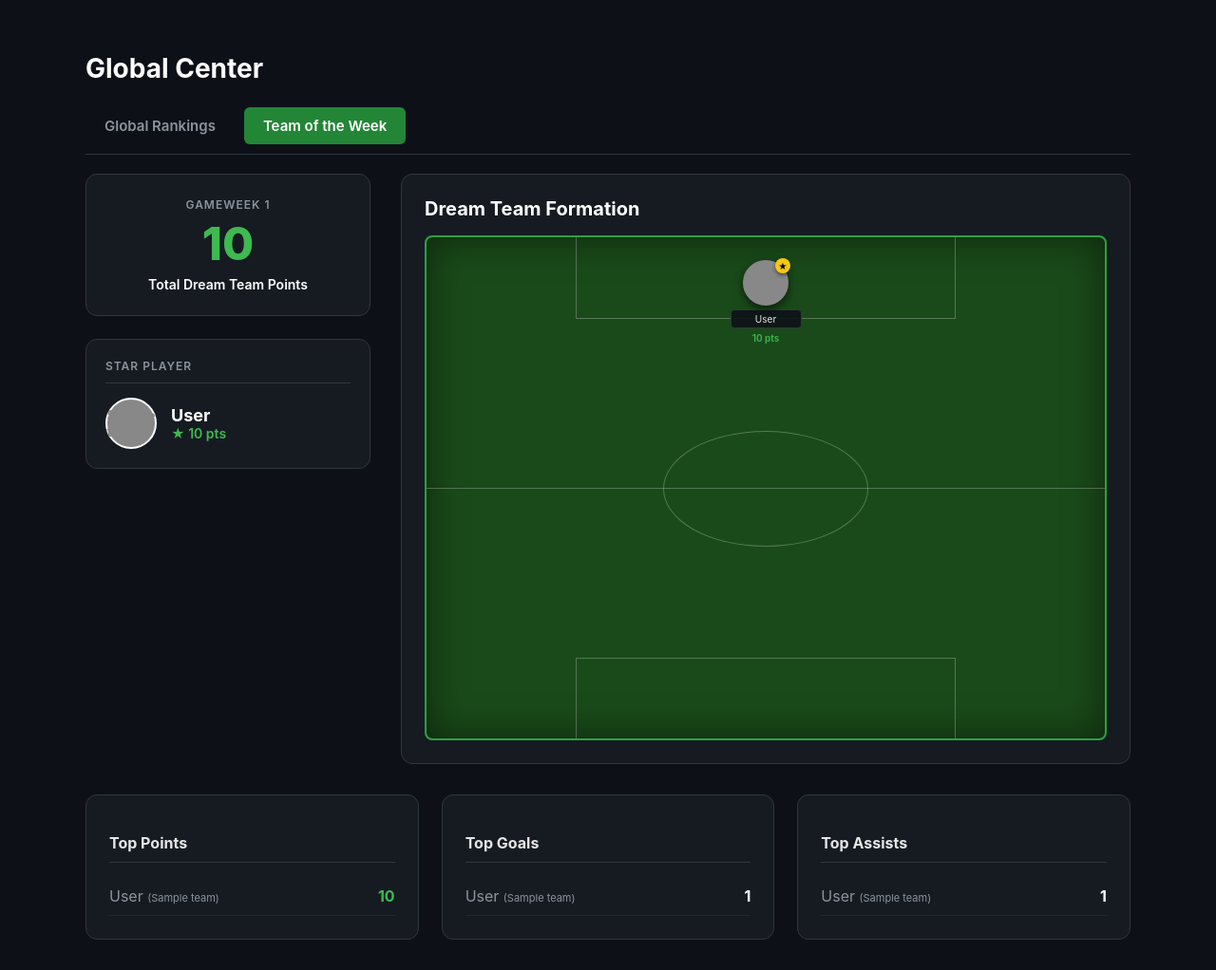
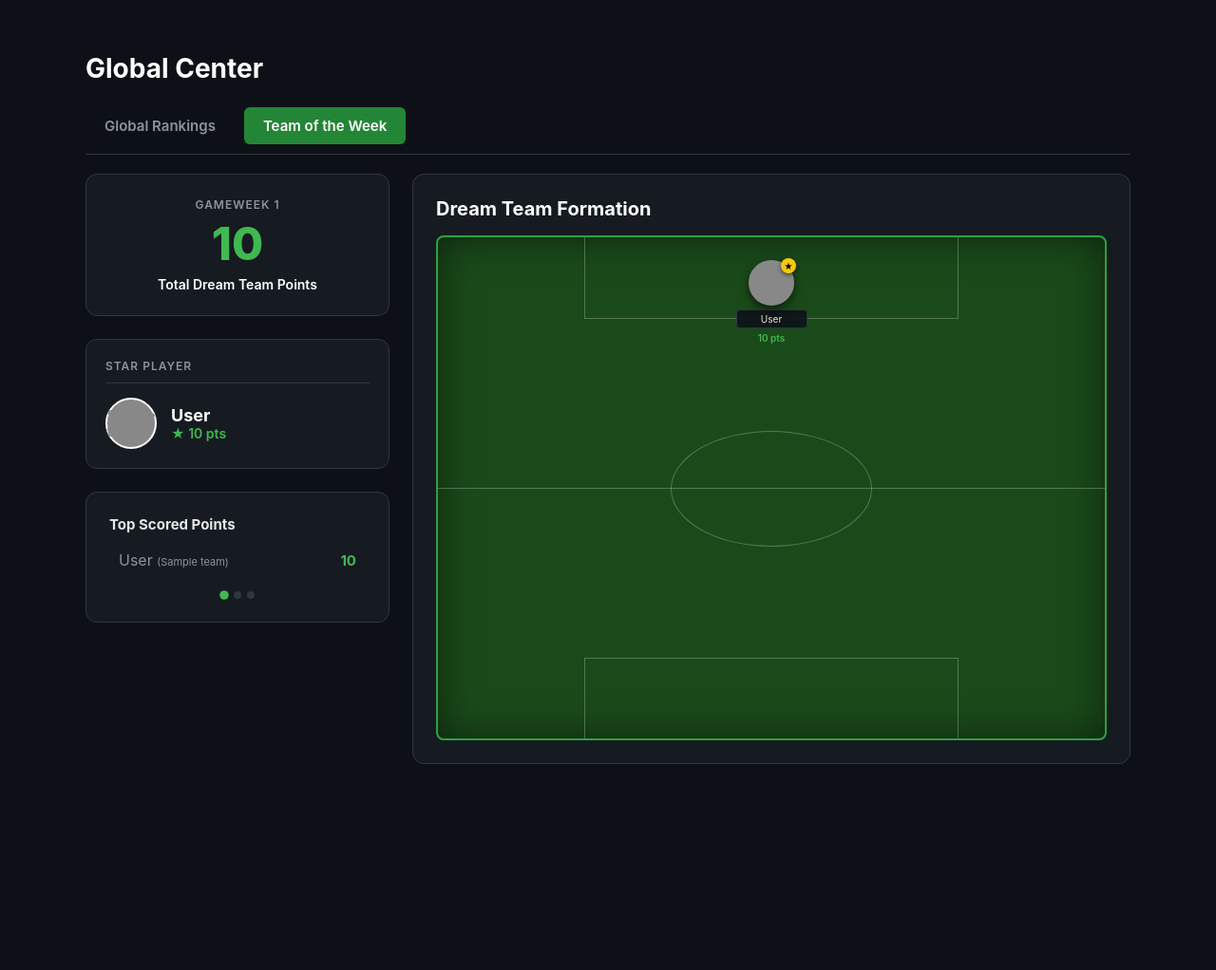
Before and after one commit to papingothegamer/matchday, a Django app: page /leaderboard/?tab=totw in a window 1280 px wide. Shown: the part 62-1084 px from the top of the page at 95% size. After the commit the page ends 867 px from the top, so only its background shows below. Run offline with Django 5.2, Linux system fonts and the light colour scheme; a user stored in the database is signed in; tables that the repository leaves empty hold one stand-in row (values such as "Sample post").

Commit message:
style(ui): condense player stats into an animated carousel bento box inside the TOTW sidebar to eliminate scrolling

```diff
--- a/core/templates/core/leaderboard.html
+++ b/core/templates/core/leaderboard.html
@@ -11,11 +11,22 @@
   .stat-card { background: #161b22; border: 1px solid #30363d; border-radius: 12px; padding: 1.5rem; }
 
   /* TOTW Dashboard styling */
-  .totw-dashboard { display: grid; grid-template-columns: 300px 1fr; gap: 2rem; align-items: start; margin-bottom: 2rem; }
+  .totw-dashboard { display: grid; grid-template-columns: 320px 1fr; gap: 1.5rem; align-items: start; margin-bottom: 2rem; }
   @media (max-width: 900px) { .totw-dashboard { grid-template-columns: 1fr; } }
-  .totw-sidebar-card { background: #161b22; border: 1px solid #30363d; border-radius: 12px; padding: 1.5rem; margin-bottom: 1.5rem; text-align: center; }
+  .totw-sidebar-card { background: #161b22; border: 1px solid #30363d; border-radius: 12px; padding: 1.5rem; text-align: center; }
   .totw-big-number { font-size: 3rem; font-weight: 800; color: #3fb950; line-height: 1; margin: 10px 0; }
   .totw-label { font-size: 12px; color: #8b949e; text-transform: uppercase; letter-spacing: 1px; font-weight: 600; }
+
+  /* Carousel Bento Box Styling */
+  .stat-carousel-wrap { position: relative; overflow: hidden; background: #161b22; border: 1px solid #30363d; border-radius: 12px; padding: 1.5rem 0; text-align: left; }
+  .stat-carousel-track { display: flex; transition: transform 0.5s cubic-bezier(0.4, 0, 0.2, 1); width: 300%; }
+  .stat-slide { width: 33.3333%; flex-shrink: 0; padding: 0 1.5rem; box-sizing: border-box; }
+  .carousel-dots { display: flex; gap: 6px; justify-content: center; margin-top: 15px; }
+  .dot { width: 8px; height: 8px; border-radius: 50%; background: #30363d; cursor: pointer; transition: 0.3s; }
+  .dot.active { background: #3fb950; transform: scale(1.2); }
+  .stat-row { display:flex; justify-content:space-between; align-items: center; padding: 8px 10px; border-bottom: 1px solid #21262d; cursor: pointer; transition: background 0.2s; border-radius: 6px;}
+  .stat-row:hover { background: #21262d; }
+  .stat-row:last-child { border-bottom: none; }
 
   /* Rankings Table Styling */
   .rank-table { width: 100%; border-collapse: collapse; text-align: left; font-size: 14px; color: #e6e6e6; }
@@ -96,17 +107,60 @@
   <div id="tab-totw" class="lb-section">
 
     <div class="totw-dashboard">
-        <div>
+
+        <div style="display: flex; flex-direction: column; gap: 1.5rem;">
+
             <div class="totw-sidebar-card">
                 <div class="totw-label" id="totw-gw-label">Gameweek --</div>
                 <div class="totw-big-number" id="totw-total-pts">--</div>
                 <div style="font-size: 14px; color: #fff; font-weight: 600;">Total Dream Team Points</div>
             </div>
+
             <div class="totw-sidebar-card" style="text-align: left; padding: 20px;">
                 <div class="totw-label" style="margin-bottom: 15px; border-bottom: 1px solid #30363d; padding-bottom: 10px;">Star Player</div>
                 <div id="totw-star-player"><div style="color: #8b949e; text-align: center;">Loading...</div></div>
             </div>
+
+            <div class="stat-carousel-wrap" id="carousel-wrap" style="display: none;">
+                <div class="stat-carousel-track" id="stat-track">
+                    <div class="stat-slide">
+                        <h3 style="color:#e6e6e6; margin:0 0 10px 0; font-size:15px; font-weight:700;">Top Scored Points</h3>
+                        {% for p in top_points %}
+                        <div class="stat-row" onclick="window.openPlayerModal({{ p.id }})">
+                            <div style="color:#8b949e;">{{ p.display_name }} <span style="font-size:11px;">({{ p.team.short_name }})</span></div>
+                            <div style="color:#3fb950; font-weight:700; font-size:15px;">{{ p.total_pts }}</div>
+                        </div>
+                        {% endfor %}
+                    </div>
+                    <div class="stat-slide">
+                        <h3 style="color:#e6e6e6; margin:0 0 10px 0; font-size:15px; font-weight:700;">Top Goalscorers</h3>
+                        {% for p in top_scorers %}
+                        <div class="stat-row" onclick="window.openPlayerModal({{ p.id }})">
+                            <div style="color:#8b949e;">{{ p.display_name }} <span style="font-size:11px;">({{ p.team.short_name }})</span></div>
+                            <div style="color:#fff; font-weight:700; font-size:15px;">{{ p.total_goals }}</div>
+                        </div>
+                        {% endfor %}
+                    </div>
+                    <div class="stat-slide">
+                        <h3 style="color:#e6e6e6; margin:0 0 10px 0; font-size:15px; font-weight:700;">Top Playmakers</h3>
+                        {% for p in top_assists %}
+                        <div class="stat-row" onclick="window.openPlayerModal({{ p.id }})">
+                            <div style="color:#8b949e;">{{ p.display_name }} <span style="font-size:11px;">({{ p.team.short_name }})</span></div>
+                            <div style="color:#fff; font-weight:700; font-size:15px;">{{ p.total_assists }}</div>
+                        </div>
+                        {% endfor %}
+                    </div>
+                </div>
+
+                <div class="carousel-dots">
+                    <div class="dot active" onclick="goToSlide(0)"></div>
+                    <div class="dot" onclick="goToSlide(1)"></div>
+                    <div class="dot" onclick="goToSlide(2)"></div>
+                </div>
+            </div>
+
         </div>
+
         <div style="background: #161b22; border: 1px solid #30363d; border-radius: 12px; padding: 1.5rem;">
             <div style="display:flex; justify-content:space-between; align-items:center; margin-bottom: 1rem;">
                 <h3 style="color:#fff; font-size:20px; margin: 0;">Dream Team Formation</h3>
@@ -116,44 +170,15 @@
                 <div id="totw-rows"><div style="text-align:center; color:#8b949e; margin-top: 40%;">Loading Dream Team...</div></div>
             </div>
         </div>
+
     </div>
-
-    <div style="display: grid; grid-template-columns: repeat(auto-fit, minmax(300px, 1fr)); gap: 1.5rem;">
-      <div class="stat-card">
-        <h3 style="color:#e6e6e6; margin-bottom:15px; font-size:16px; border-bottom:1px solid #30363d; padding-bottom:10px;">Top Points</h3>
-        {% for p in top_points %}
-        <div style="display:flex; justify-content:space-between; padding:10px 0; border-bottom:1px solid #21262d; cursor:pointer;" onclick="window.openPlayerModal({{ p.id }})">
-          <div style="color:#8b949e;">{{ p.display_name }} <span style="font-size:11px;">({{ p.team.short_name }})</span></div>
-          <div style="color:#3fb950; font-weight:700;">{{ p.total_pts }}</div>
-        </div>
-        {% endfor %}
-      </div>
-      <div class="stat-card">
-        <h3 style="color:#e6e6e6; margin-bottom:15px; font-size:16px; border-bottom:1px solid #30363d; padding-bottom:10px;">Top Goals</h3>
-        {% for p in top_scorers %}
-        <div style="display:flex; justify-content:space-between; padding:10px 0; border-bottom:1px solid #21262d; cursor:pointer;" onclick="window.openPlayerModal({{ p.id }})">
-          <div style="color:#8b949e;">{{ p.display_name }} <span style="font-size:11px;">({{ p.team.short_name }})</span></div>
-          <div style="color:#fff; font-weight:700;">{{ p.total_goals }}</div>
-        </div>
-        {% endfor %}
-      </div>
-      <div class="stat-card">
-        <h3 style="color:#e6e6e6; margin-bottom:15px; font-size:16px; border-bottom:1px solid #30363d; padding-bottom:10px;">Top Assists</h3>
-        {% for p in top_assists %}
-        <div style="display:flex; justify-content:space-between; padding:10px 0; border-bottom:1px solid #21262d; cursor:pointer;" onclick="window.openPlayerModal({{ p.id }})">
-          <div style="color:#8b949e;">{{ p.display_name }} <span style="font-size:11px;">({{ p.team.short_name }})</span></div>
-          <div style="color:#fff; font-weight:700;">{{ p.total_assists }}</div>
-        </div>
-        {% endfor %}
-      </div>
-    </div>
-
   </div>
 </div>
 
 {% include 'core/components/player_modal.html' %}
 
 <script>
+// Tab Logic
 function switchTab(tabId, event) {
     document.querySelectorAll('.lb-section').forEach(el => el.classList.remove('active'));
     document.querySelectorAll('.lb-tab').forEach(el => el.classList.remove('active'));
@@ -162,6 +187,35 @@ function switchTab(tabId, event) {
     if(tabId === 'totw' && !window.totwLoaded) loadTOTW();
 }
 
+// Carousel Logic
+let currentSlide = 0;
+const totalSlides = 3;
+let slideInterval;
+
+function goToSlide(index) {
+    currentSlide = index;
+    document.getElementById('stat-track').style.transform = `translateX(-${currentSlide * 33.3333}%)`;
+    document.querySelectorAll('.dot').forEach((d, i) => {
+        d.classList.toggle('active', i === currentSlide);
+    });
+}
+
+function startCarousel() {
+    if(slideInterval) clearInterval(slideInterval);
+    slideInterval = setInterval(() => {
+        currentSlide = (currentSlide + 1) % totalSlides;
+        goToSlide(currentSlide);
+    }, 4500); // Transitions every 4.5 seconds
+}
+
+// Hover interactions to pause carousel
+const carouselWrap = document.getElementById('carousel-wrap');
+if(carouselWrap) {
+    carouselWrap.addEventListener('mouseenter', () => clearInterval(slideInterval));
+    carouselWrap.addEventListener('mouseleave', startCarousel);
+}
+
+// Fetch TOTW
 function loadTOTW() {
     fetch('/api/totw/')
       .then(res => res.json())
@@ -206,8 +260,14 @@ function loadTOTW() {
              }
          });
          container.innerHTML = html;
+
+         // Unhide and start carousel once TOTW loads
+         document.getElementById('carousel-wrap').style.display = 'block';
+         startCarousel();
+
       }).catch(e => console.error(e));
 }
+
 const urlParams = new URLSearchParams(window.location.search);
 if(urlParams.get('tab') === 'totw') {
     const totwTab = document.querySelector('.lb-tab:nth-child(2)');
```
